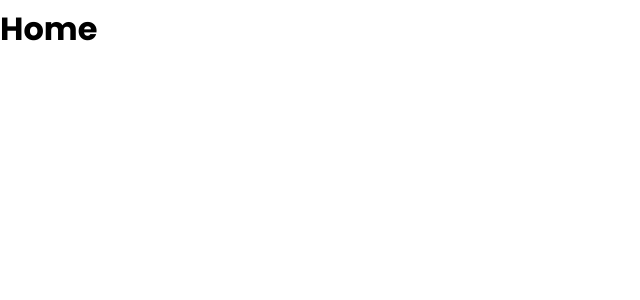
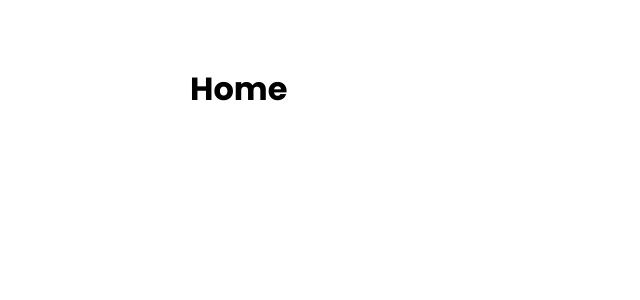
Before and after one commit to andremichalowski/grindhouse_events_frontend, a Next.js app: page / in a window 1280 px wide. Shown: the top 300 px of the page, without its empty margins (0-640 px from the left). Built offline with nearby package versions, Linux system fonts and the light colour scheme.

Commit message:
Layout style applied

```diff
--- a/components/Layout.js
+++ b/components/Layout.js
@@ -1,5 +1,5 @@
 import Head from 'next/head'
-
+import styles from '../styles/Layout.module.css'
 export default function Layout({title, keywords, description, children}) {
   return (
     <div>
@@ -7,7 +7,9 @@ export default function Layout({title, keywords, description, children}) {
         <title>{title}</title>
         <meta name='description' content={description} />
       </Head>
-      {children}
+      <div className={styles.container}>
+        {children}
+      </div>
     </div>
   )
 }
```
